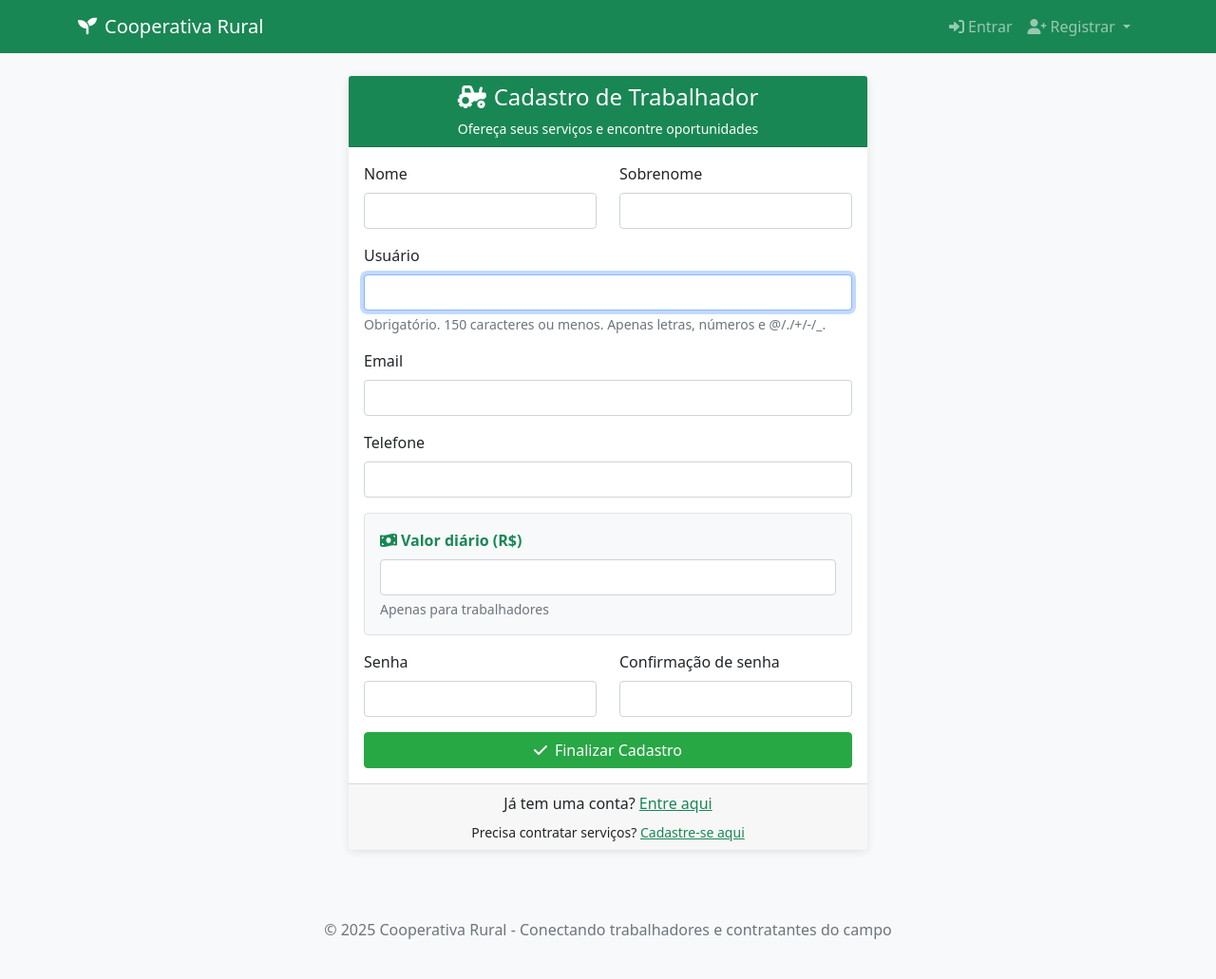
After one commit to GabrielRibeiroRodrigues/Cooperativa, a Django app: page /registro/trabalhador/ in a window 1280 px wide. The commit adds this page. Shown: the whole page at 95% size. Run offline with Django 5.2, Linux system fonts and the light colour scheme.

Commit message:
feat: Separar cadastros em dois templates

```diff
--- a/core/templates/core/base.html
+++ b/core/templates/core/base.html
@@ -60,10 +60,22 @@
                                 <i class="fas fa-sign-in-alt me-1"></i>Entrar
                             </a>
                         </li>
-                        <li class="nav-item">
-                            <a class="nav-link" href="{% url 'registro' %}">
+                        <li class="nav-item dropdown">
+                            <a class="nav-link dropdown-toggle" href="#" id="navbarRegister" role="button" data-bs-toggle="dropdown" aria-expanded="false">
                                 <i class="fas fa-user-plus me-1"></i>Registrar
                             </a>
+                            <ul class="dropdown-menu dropdown-menu-end" aria-labelledby="navbarRegister">
+                                <li>
+                                    <a class="dropdown-item" href="{% url 'registro_contratante' %}">
+                                        <i class="fas fa-briefcase me-2 text-success"></i>Como Contratante
+                                    </a>
+                                </li>
+                                <li>
+                                    <a class="dropdown-item" href="{% url 'registro_trabalhador' %}">
+                                        <i class="fas fa-tractor me-2 text-success"></i>Como Trabalhador
+                                    </a>
+                                </li>
+                            </ul>
                         </li>
                     {% endif %}
                 </ul>
--- /dev/null
+++ b/core/templates/core/cadastro_trabalhador.html
@@ -0,0 +1,87 @@
+{% extends 'core/base.html' %}
+
+{% block title %}Registro de Trabalhador - Cooperativa Rural{% endblock %}
+
+{% block content %}
+<div class="row justify-content-center">
+    <div class="col-md-8 col-lg-6">
+        <div class="card">
+            <div class="card-header text-center bg-success text-white">
+                <h4><i class="fas fa-tractor me-2"></i>Cadastro de Trabalhador</h4>
+                <p class="mb-0 small">Ofereça seus serviços e encontre oportunidades</p>
+            </div>
+            <div class="card-body">
+                <form method="post">
+                    {% csrf_token %}
+
+                    {% if form.errors %}
+                        <div class="alert alert-danger">
+                            {{ form.errors }}
+                        </div>
+                    {% endif %}
+
+                    <div class="row">
+                        <div class="col-md-6 mb-3">
+                            <label for="{{ form.first_name.id_for_label }}" class="form-label">{{ form.first_name.label }}</label>
+                            {{ form.first_name }}
+                        </div>
+                        <div class="col-md-6 mb-3">
+                            <label for="{{ form.last_name.id_for_label }}" class="form-label">{{ form.last_name.label }}</label>
+                            {{ form.last_name }}
+                        </div>
+                    </div>
+
+                    <div class="mb-3">
+                        <label for="{{ form.username.id_for_label }}" class="form-label">{{ form.username.label }}</label>
+                        {{ form.username }}
+                        <div class="form-text">Obrigatório. 150 caracteres ou menos. Apenas letras, números e @/./+/-/_.</div>
+                    </div>
+
+                    <div class="mb-3">
+                        <label for="{{ form.email.id_for_label }}" class="form-label">{{ form.email.label }}</label>
+                        {{ form.email }}
+                    </div>
+
+                    <div class="mb-3">
+                        <label for="{{ form.telefone.id_for_label }}" class="form-label">{{ form.telefone.label }}</label>
+                        {{ form.telefone }}
+                    </div>
+
+                    <div class="mb-3 bg-light p-3 rounded border">
+                        <label for="{{ form.valor_diario.id_for_label }}" class="form-label text-success fw-bold">
+                            <i class="fas fa-money-bill-wave me-1"></i>{{ form.valor_diario.label }}
+                        </label>
+                        {{ form.valor_diario }}
+                        <div class="form-text">{{ form.valor_diario.help_text }}</div>
+                    </div>
+
+                    <div class="row">
+                        <div class="col-md-6 mb-3">
+                            <label for="{{ form.password1.id_for_label }}" class="form-label">{{ form.password1.label }}</label>
+                            {{ form.password1 }}
+                        </div>
+                        <div class="col-md-6 mb-3">
+                            <label for="{{ form.password2.id_for_label }}" class="form-label">{{ form.password2.label }}</label>
+                            {{ form.password2 }}
+                        </div>
+                    </div>
+
+                    <div class="d-grid">
+                        <button type="submit" class="btn btn-success">
+                            <i class="fas fa-check me-2"></i>Finalizar Cadastro
+                        </button>
+                    </div>
+                </form>
+            </div>
+            <div class="card-footer text-center">
+                <p class="mb-2">
+                    Já tem uma conta? <a href="{% url 'login' %}" class="text-success">Entre aqui</a>
+                </p>
+                <p class="mb-0 small">
+                    Precisa contratar serviços? <a href="{% url 'registro_contratante' %}" class="text-success">Cadastre-se aqui</a>
+                </p>
+            </div>
+        </div>
+    </div>
+</div>
+{% endblock %}
--- a/core/urls.py
+++ b/core/urls.py
@@ -8,7 +8,10 @@ urlpatterns = [
     # Autenticação
     path('login/', views.login_view, name='login'),
     path('logout/', views.logout_view, name='logout'),
-    path('registro/', views.registro_view, name='registro'),
+
+    path('registro/contratante/', views.registro_contratante_view, name='registro_contratante'),
+    path('registro/trabalhador/', views.registro_trabalhador_view, name='registro_trabalhador'),
+
     path('perfil/', views.perfil_view, name='perfil'),
 
     # Painéis
--- a/core/views.py
+++ b/core/views.py
@@ -23,18 +23,42 @@ def home(request):
     return render(request, 'core/home.html')
 
 
-def registro_view(request):
-    """Registro de usuário"""
+def registro_contratante_view(request):
+    """Registro específico para Contratante"""
     if request.method == 'POST':
-        form = RegistroForm(request.POST)
+        # Faz uma cópia mutável do POST e força a role
+        data = request.POST.copy()
+        data['role'] = 'contratante'
+
+        form = RegistroForm(data)
         if form.is_valid():
             user = form.save()
             username = form.cleaned_data.get('username')
-            messages.success(request, f'Conta criada para {username}! Você já pode fazer login.')
+            messages.success(request, f'Conta de contratante criada para {username}! Você já pode fazer login.')
             return redirect('login')
     else:
-        form = RegistroForm()
-    return render(request, 'core/registro.html', {'form': form})
+        form = RegistroForm(initial={'role': 'contratante'})
+
+    return render(request, 'core/cadastro_contratante.html', {'form': form})
+
+
+def registro_trabalhador_view(request):
+    """Registro específico para Trabalhador"""
+    if request.method == 'POST':
+        # Faz uma cópia mutável do POST e força a role
+        data = request.POST.copy()
+        data['role'] = 'trabalhador'
+
+        form = RegistroForm(data)
+        if form.is_valid():
+            user = form.save()
+            username = form.cleaned_data.get('username')
+            messages.success(request, f'Conta de trabalhador criada para {username}! Você já pode fazer login.')
+            return redirect('login')
+    else:
+        form = RegistroForm(initial={'role': 'trabalhador'})
+
+    return render(request, 'core/cadastro_trabalhador.html', {'form': form})
 
 
 def login_view(request):
```
Also changed, not shown: core/templates/core/cadastro_contratante.html (renamed from core/templates/core/registro.html, +9 -53 lines), core/templates/core/home.html (+11 -5 lines), core/templates/core/login.html (+10 -5 lines).
